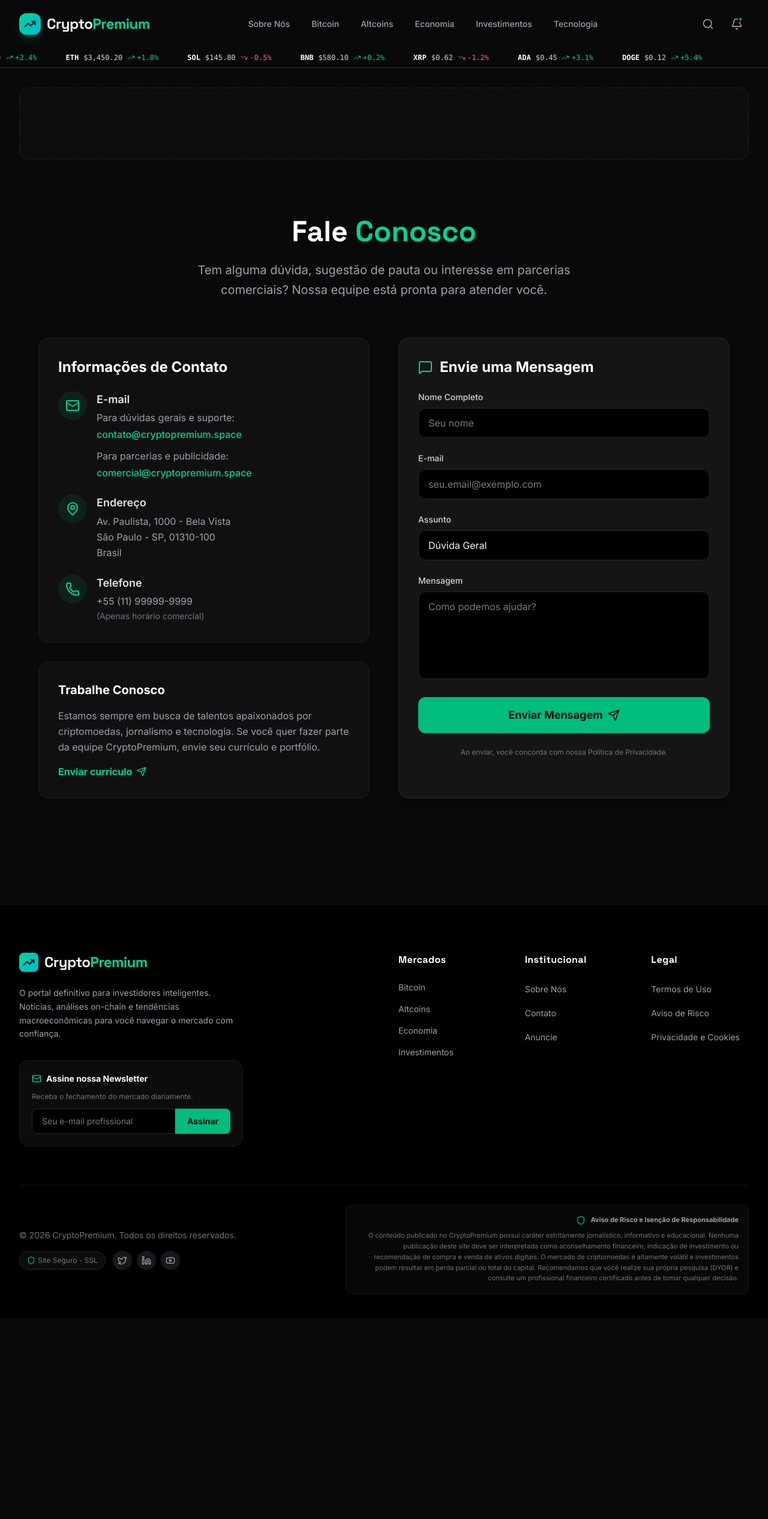
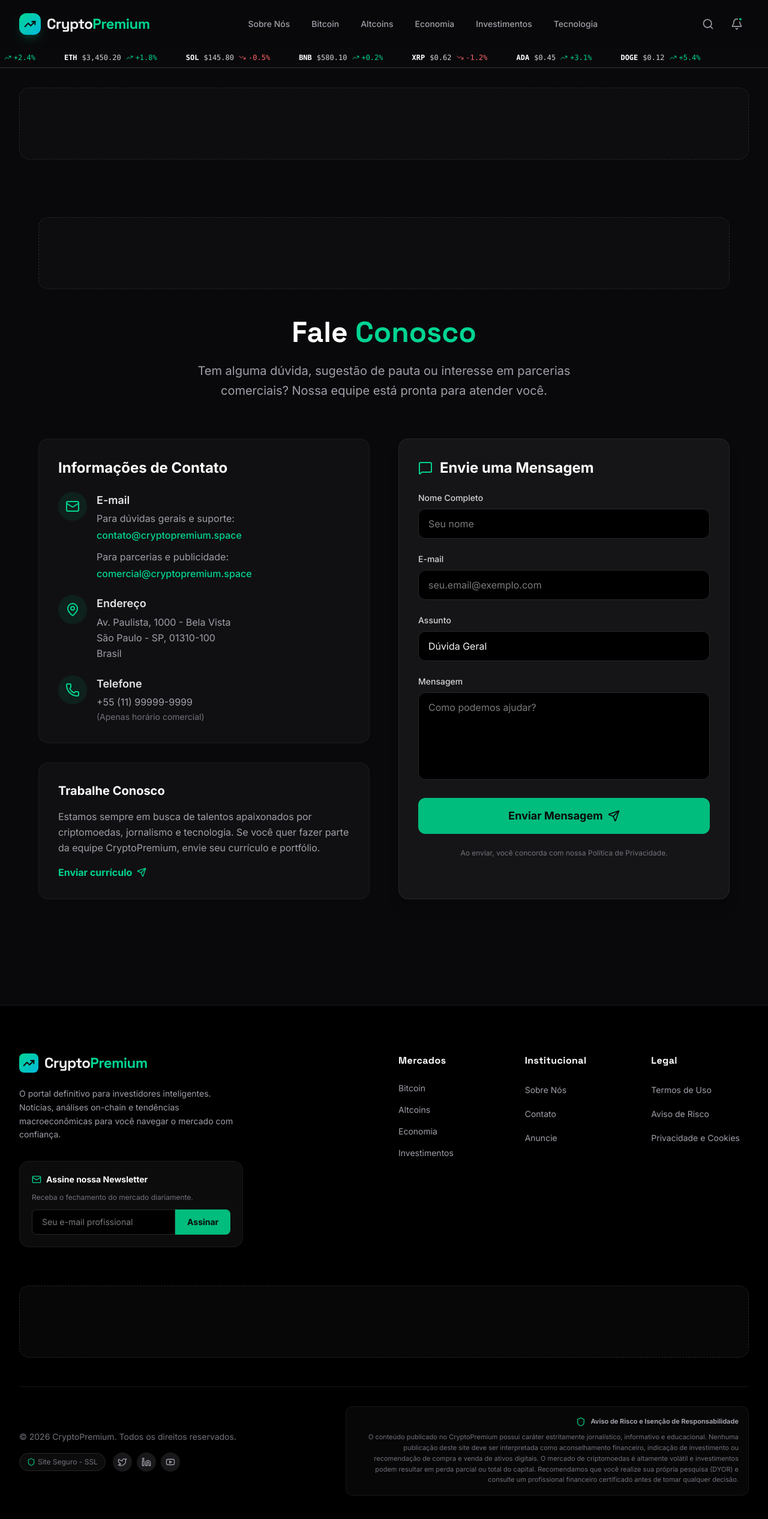
Before and after one commit to slkallex-hash/cryptopremium-site, a React (Vite) app: page /contato in a window 1280 px wide. Shown: the whole page at 60% size. Before the commit the page ends 2197 px from the top, so only its background shows below. Built offline with nearby package versions, Linux system fonts and the light colour scheme.

Commit message:
feat: Integrate advertising slots across the site
Adds `AdSlot` components to various pages and the layout to display advertisements. This includes top banners on informational pages, banners within article content and sidebars, and a footer banner.

```diff
--- a/src/components/Layout.tsx
+++ b/src/components/Layout.tsx
@@ -168,6 +168,11 @@ export function Layout() {
             </div>
           </div>
 
+          {/* Footer Ad Slot */}
+          <div className="my-12">
+            <AdSlot id="footer-banner" type="banner" className="rounded-2xl" />
+          </div>
+
           <div className="border-t border-zinc-900 pt-8 flex flex-col md:flex-row justify-between items-center gap-6">
             <div className="flex flex-col items-center md:items-start gap-4">
               <p className="text-zinc-500 text-sm">
--- a/src/pages/About.tsx
+++ b/src/pages/About.tsx
@@ -1,6 +1,7 @@
 import { useEffect } from "react";
 import { Shield, Target, TrendingUp, TrendingUp as TrendingIcon } from "lucide-react";
 import { Link } from "react-router-dom";
+import { AdSlot } from "@/components/AdSlot";
 
 export function About() {
   useEffect(() => {
@@ -10,6 +11,9 @@ export function About() {
 
   return (
     <div className="max-w-4xl mx-auto py-12 px-4 sm:px-6 lg:px-8">
+      {/* Top Ad */}
+      <AdSlot id="about-top-banner" type="banner" className="mb-12 rounded-2xl" />
+
       {/* JSON-LD Structured Data */}
       <script type="application/ld+json">
         {JSON.stringify({
--- a/src/pages/Article.tsx
+++ b/src/pages/Article.tsx
@@ -152,8 +152,14 @@ export function Article() {
             dangerouslySetInnerHTML={{ __html: article.content }}
           />
 
+          {/* Content Ad 1 */}
+          <AdSlot id="article-content-banner-1" type="banner" className="my-12 rounded-xl" />
+
           {/* Middle Content Ad */}
           <AdSlot id="article-middle-banner" type="banner" className="my-12 rounded-xl" />
+
+          {/* Content Ad 2 */}
+          <AdSlot id="article-content-banner-2" type="banner" className="my-12 rounded-xl" />
 
           {/* Author Bio */}
           {author && (
@@ -242,6 +248,9 @@ export function Article() {
 
           {/* Second Sidebar Ad */}
           <AdSlot id="article-sidebar-square-2" type="square" className="rounded-xl" />
+
+          {/* Third Sidebar Ad */}
+          <AdSlot id="article-sidebar-square-3" type="square" className="rounded-xl" />
         </aside>
       </div>
 
--- a/src/pages/Contact.tsx
+++ b/src/pages/Contact.tsx
@@ -1,5 +1,6 @@
 import { useEffect } from "react";
 import { Mail, MapPin, Phone, Send, MessageSquare } from "lucide-react";
+import { AdSlot } from "@/components/AdSlot";
 
 export function Contact() {
   useEffect(() => {
@@ -9,6 +10,9 @@ export function Contact() {
 
   return (
     <div className="max-w-7xl mx-auto py-12 px-4 sm:px-6 lg:px-8">
+      {/* Top Ad */}
+      <AdSlot id="contact-top-banner" type="banner" className="mb-12 rounded-2xl" />
+
       <div className="text-center mb-16">
         <h1 className="text-4xl md:text-5xl font-display font-bold text-white mb-6">
           Fale <span className="text-emerald-400">Conosco</span>
--- a/src/pages/PrivacyPolicy.tsx
+++ b/src/pages/PrivacyPolicy.tsx
@@ -1,5 +1,6 @@
 import { useEffect } from "react";
 import { ShieldCheck } from "lucide-react";
+import { AdSlot } from "@/components/AdSlot";
 
 export function PrivacyPolicy() {
   useEffect(() => {
@@ -9,6 +10,9 @@ export function PrivacyPolicy() {
 
   return (
     <div className="max-w-4xl mx-auto py-12 px-4 sm:px-6 lg:px-8">
+      {/* Top Ad */}
+      <AdSlot id="privacy-top-banner" type="banner" className="mb-12 rounded-2xl" />
+
       <div className="text-center mb-16">
         <div className="w-16 h-16 mx-auto rounded-2xl bg-gradient-to-br from-emerald-400 to-cyan-500 flex items-center justify-center shadow-lg shadow-emerald-500/20 mb-6">
           <ShieldCheck className="w-8 h-8 text-zinc-950" strokeWidth={2.5} />
--- a/src/pages/RiskDisclaimer.tsx
+++ b/src/pages/RiskDisclaimer.tsx
@@ -1,5 +1,6 @@
 import { useEffect } from "react";
 import { AlertTriangle, ShieldCheck, Info } from "lucide-react";
+import { AdSlot } from "@/components/AdSlot";
 
 export function RiskDisclaimer() {
   useEffect(() => {
@@ -9,6 +10,9 @@ export function RiskDisclaimer() {
 
   return (
     <div className="max-w-4xl mx-auto py-12 px-4">
+      {/* Top Ad */}
+      <AdSlot id="risk-top-banner" type="banner" className="mb-12 rounded-2xl" />
+
       {/* JSON-LD Structured Data */}
       <script type="application/ld+json">
         {JSON.stringify({
--- a/src/pages/TermsOfUse.tsx
+++ b/src/pages/TermsOfUse.tsx
@@ -1,5 +1,6 @@
 import { useEffect } from "react";
 import { FileText } from "lucide-react";
+import { AdSlot } from "@/components/AdSlot";
 
 export function TermsOfUse() {
   useEffect(() => {
@@ -9,6 +10,9 @@ export function TermsOfUse() {
 
   return (
     <div className="max-w-4xl mx-auto py-12 px-4 sm:px-6 lg:px-8">
+      {/* Top Ad */}
+      <AdSlot id="terms-top-banner" type="banner" className="mb-12 rounded-2xl" />
+
       <div className="text-center mb-16">
         <div className="w-16 h-16 mx-auto rounded-2xl bg-gradient-to-br from-emerald-400 to-cyan-500 flex items-center justify-center shadow-lg shadow-emerald-500/20 mb-6">
           <FileText className="w-8 h-8 text-zinc-950" strokeWidth={2.5} />
```
